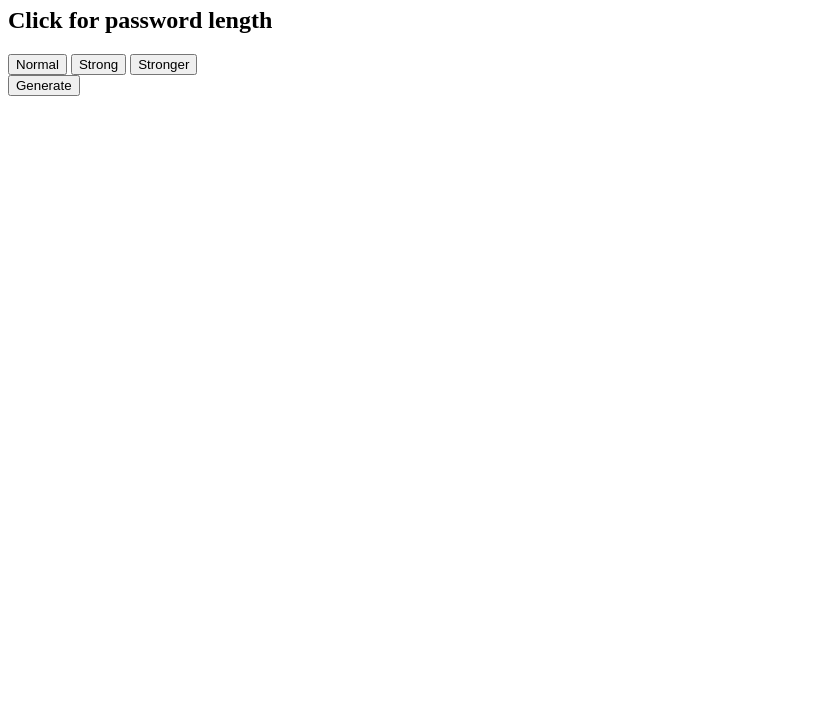
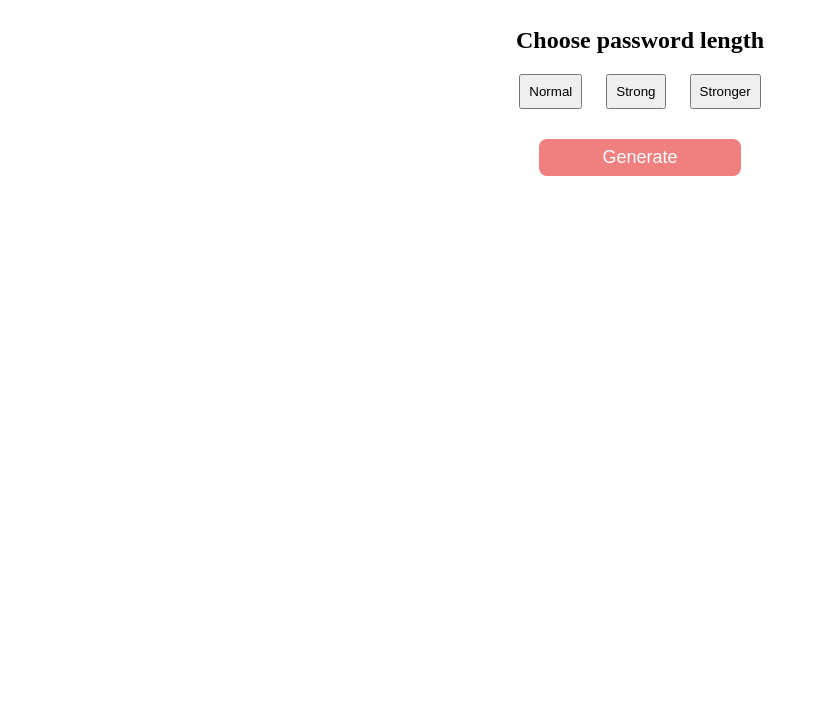
Before and after one commit to rescueDev/js-password-generator, a plain HTML site: page index.html in a window 1280 px wide. Shown: the part 73-800 px from the top of the page, without its empty margins (0-831 px from the left). Drawn offline with Linux system fonts and the light colour scheme.

Commit message:
output password and style basic

```diff
--- a/index.html
+++ b/index.html
@@ -3,20 +3,24 @@
   <head>
     <meta charset="UTF-8" />
     <meta name="viewport" content="width=device-width, initial-scale=1.0" />
+    <link rel="stylesheet" href="style.css" />
     <title>password generator</title>
   </head>
   <body>
     <header>
       <h1>Password generator</h1>
     </header>
+    <div class="outer-container">
       <div class="container">
-      <h2>Click for password length</h2>
+        <h2>Choose password length</h2>
         <button onclick="setDiff(8)" class="normal">Normal</button>
         <button onclick="setDiff(12)" class="strong">Strong</button>
         <button onclick="setDiff(14)" class="stronger">Stronger</button>
         <div class="generate">
           <button id="generate" onclick="generatePass(8)">Generate</button>
         </div>
+        <div id="result"></div>
+      </div>
     </div>
     <script src="script.js"></script>
   </body>
--- a/script.js
+++ b/script.js
@@ -3,8 +3,8 @@ var len;
 
 function setDiff(diff) {
   len = diff;
-  console.log("pressed", diff);
-  console.log(len);
+  /* console.log("pressed", diff);
+  console.log(len); */
   return len;
 }
 
@@ -34,4 +34,7 @@ function generatePass() {
   var finalPassword = password.join("");
 
   console.log("final password is: ", finalPassword);
+
+  var risultato = document.getElementById("result");
+  risultato.innerHTML = finalPassword;
 }
--- a/style.css
+++ b/style.css
@@ -0,0 +1,40 @@
+body {
+}
+
+header {
+  text-align: center;
+}
+
+button {
+  padding: 8px;
+  margin: 0 10px;
+}
+
+.outer-container {
+  width: 100%;
+  display: flex;
+  justify-content: center;
+}
+
+.container {
+  width: 80%;
+  text-align: center;
+}
+
+#generate {
+  margin-top: 30px;
+  width: 20%;
+  background: lightcoral;
+  color: white;
+  font-size: 18px;
+  border: none;
+  border-radius: 8px;
+}
+
+#result {
+  font-size: 30px;
+  margin: 30px;
+  box-shadow: 2px 2px 2px slategray;
+  border-radius: 8px;
+  font-weight: bold;
+}
```
Lines whose indentation alone changed are shown as unchanged.
